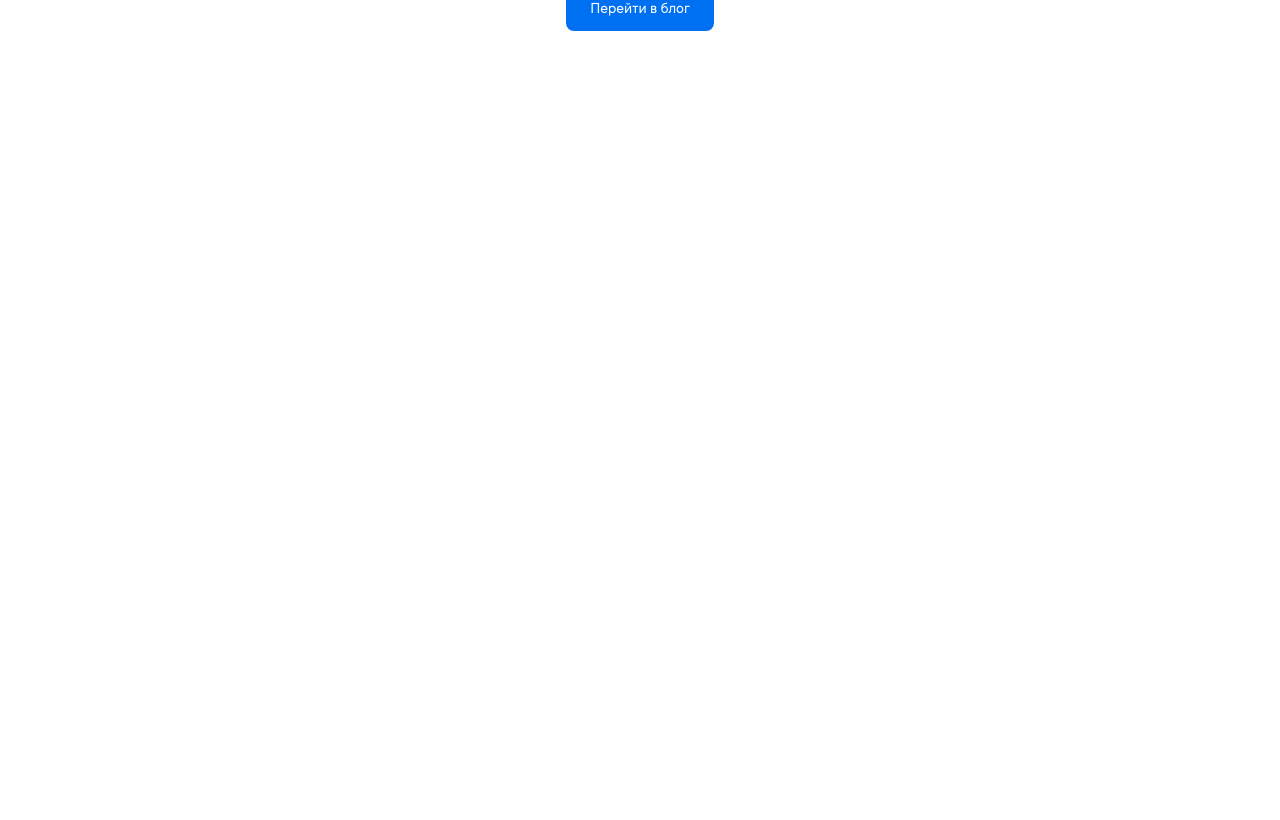
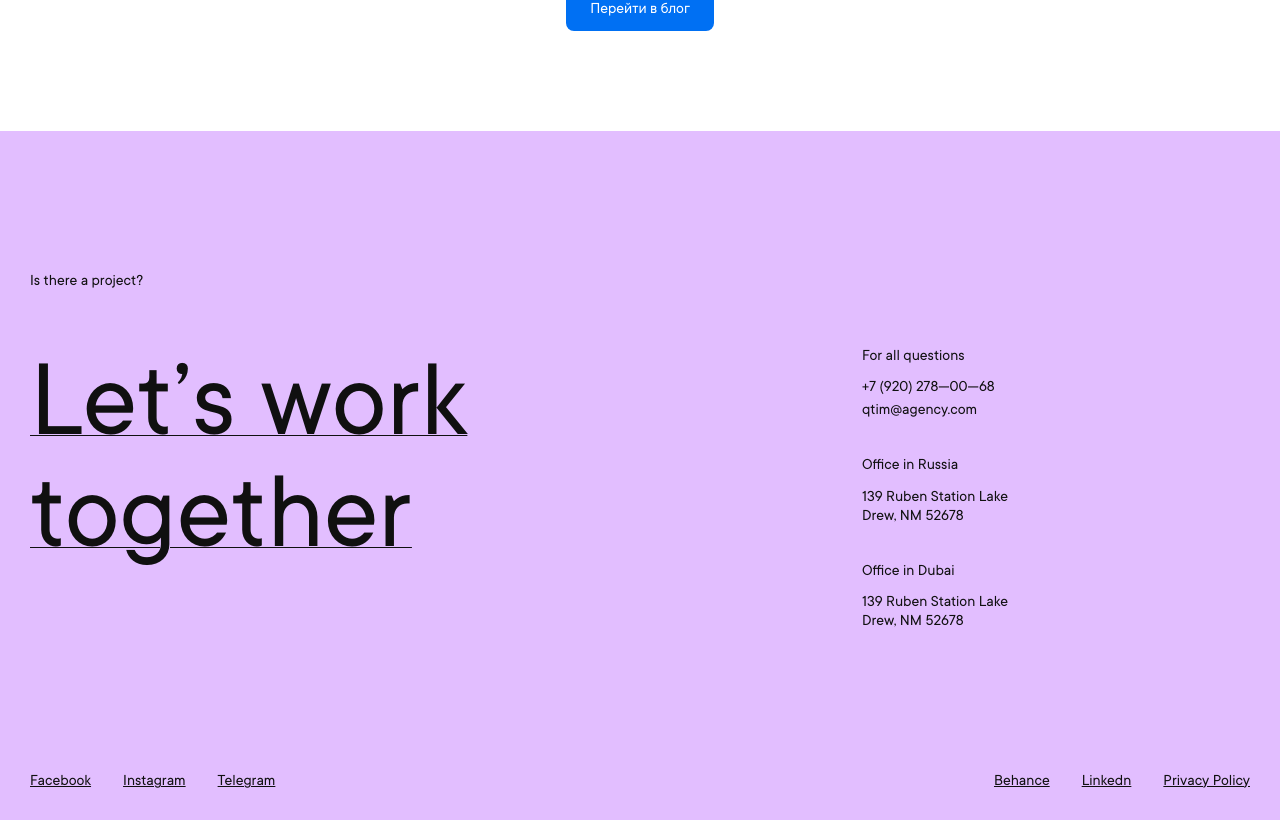
Before and after one commit to NealMixam/q_blog, a Nuxt app: page / in a window 1280 px wide. Shown: the part 291-1111 px from the top of the page. Before the commit the page ends 800 px from the top, so only its background shows below. Built offline with nearby package versions, Linux system fonts and the light colour scheme.

Commit message:
added footer

```diff
--- a/assets/scss/_base.scss
+++ b/assets/scss/_base.scss
@@ -5,5 +5,14 @@
 
 h1 {
   font-size: 84px;
+  font-weight: 400;
   line-height: 100%;
 }
+
+a {
+  transition: opacity 0.6;
+
+  &:hover, &:focus, &:active {
+    opacity: 0.7;
+  }
+}
--- a/components/AppFooter.vue
+++ b/components/AppFooter.vue
@@ -1,5 +1,111 @@
+<script setup lang="ts">
+</script>
 <template>
   <footer class="footer">
+    <div class="container">
+      <p>Is there a project?</p>
+        <div class="footer__content">
+        <div class="footer__content__left">
+          <h2>Let’s work together</h2>
+        </div>
+        <div class="footer__content__right">
+          <div class="footer__content__item">
+            <p>For all questions</p>
+            <a href="tel:+79202780068">+7 (920) 278—00—68</a>
+            <a href="mailto:qtim@agency.com">qtim@agency.com</a>
+          </div>
+          <div class="footer__content__item">
+            <p>Office in Russia</p>
+            <p>139 Ruben Station Lake Drew, NM 52678</p>
+          </div>
+          <div class="footer__content__item">
+            <p>Office in Dubai</p>
+            <p>139 Ruben Station Lake Drew, NM 52678</p>
+          </div>
+        </div>
+        <div class="footer__content__bottom">
+          <div class="footer__social">
+            <ul>
+              <li><a href="#">Facebook</a></li>
+              <li><a href="#">Instagram</a></li>
+              <li><a href="#">Telegram</a></li>
+            </ul>
+            <ul>
+              <li><a href="#">Behance</a></li>
+              <li><a href="#">Linkedn</a></li>
+              <li><a href="#">Privacy Policy</a></li>
+            </ul>
+          </div>
+        </div>
+      </div>
+    </div>
 
   </footer>
 </template>
+<style lang="scss" scoped>
+.footer {
+  padding: 140px 0 30px;
+  background-color: $color-lavender;
+
+  &__content {
+    display: flex;
+    flex-wrap: wrap;
+    margin-top: 56px;
+    gap: 140px 368px;
+
+    &__left, &__right {
+      //width: 50%;
+    }
+
+    &__left {
+      & > h2 {
+        max-width: 464px;
+        font-weight: 400;
+        font-size: 112px;
+        line-height: 100%;
+        text-decoration: underline solid 1px;
+      }
+    }
+
+    &__right {
+      max-width: 160px;
+      display: flex;
+      flex-direction: column;
+      gap: 36px;
+    }
+
+    &__bottom {
+      width: 100%;
+    }
+
+    &__item {
+      display: flex;
+      flex-direction: column;
+
+      & a:not(:nth-last-child(1)) {
+        display: block;
+        margin-bottom: 4px;
+      }
+
+      & > p:nth-child(1) {
+        margin-bottom: 12px;
+      }
+    }
+  }
+
+  &__social {
+    display: flex;
+    justify-content: space-between;
+
+    & ul {
+      display: flex;
+      align-items: center;
+      gap: 32px;
+
+      & a {
+        text-decoration: underline solid 1px;
+      }
+    }
+  }
+}
+</style>
--- a/components/AppHeader.vue
+++ b/components/AppHeader.vue
@@ -48,7 +48,11 @@ const localePath = useLocalePath()
     a {
       text-decoration: none;
       color: #333;
-      &.router-link-active { color: #0070f3; font-weight: bold; }
+
+      &.router-link-active {
+        color: $color-lavender;
+        text-decoration: underline solid 1px;
+      }
     }
   }
 
```
